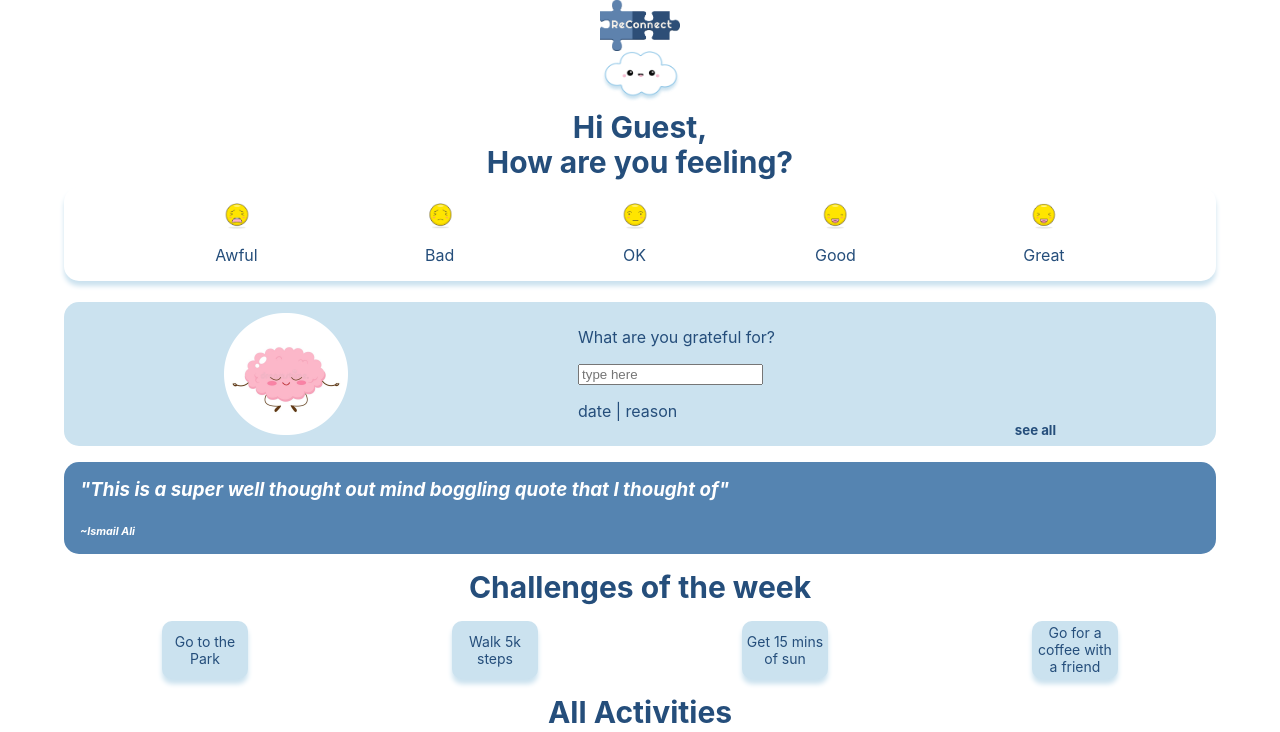
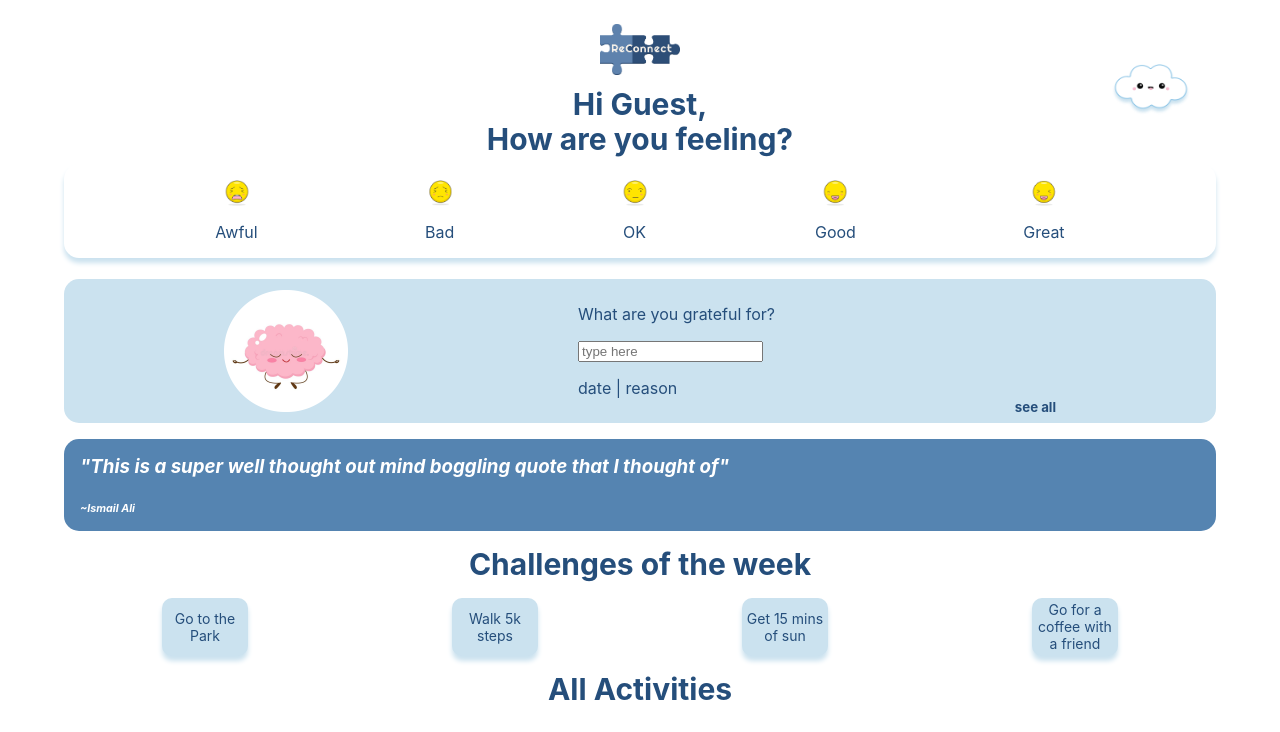
Before and after one commit to maroaraujo/final-project_front-end-surch, a Next.js app in the folder reconnect/: page /home in a window 1280 px wide. Shown: the top 732 px of the page. Built offline with nearby package versions, Linux system fonts and the light colour scheme; no server answers.

Commit message:
Fixed cloud

```diff
--- a/reconnect/component/Carousel/Carousel.js
+++ /dev/null
@@ -1,50 +0,0 @@
-/* import React, { useRef, useState } from "react";
-// Import Swiper React components
-import { Swiper, SwiperSlide } from "swiper/react";
-
-// Import Swiper styles
-import "swiper/css";
-import "swiper/css/pagination";
-
-
-// import required modules
-import { Pagination } from "swiper";
-
-export default function Carousel() {
-  return (
-    <>
-      <Swiper
-        slidesPerView={3}
-        spaceBetween={30}
-        pagination={{
-          clickable: true,
-        }}
-        modules={[Pagination]}
-        className="mySwiper"
-      >
-        <SwiperSlide>Slide 1</SwiperSlide>
-        <SwiperSlide>Slide 2</SwiperSlide>
-        <SwiperSlide>Slide 3</SwiperSlide>
-        <SwiperSlide>Slide 4</SwiperSlide>
-        <SwiperSlide>Slide 5</SwiperSlide>
-        <SwiperSlide>Slide 6</SwiperSlide>
-        <SwiperSlide>Slide 7</SwiperSlide>
-        <SwiperSlide>Slide 8</SwiperSlide>
-        <SwiperSlide>Slide 9</SwiperSlide>
-      </Swiper>
-    </>
-  );
-}
- */
-
-import React, { Component } from 'react'
-
-import ScrollContainer from 'react-indiana-drag-scroll'
-
-export default function Carousel() {
-    return (
-      <ScrollContainer className="scroll-container">
-        [ "eergergergreg", "regfergerg", "ggergerge"]
-      </ScrollContainer>
-    )
-}
--- a/reconnect/component/Carousel/Carousel.modules.css
+++ /dev/null
@@ -1,47 +0,0 @@
-#app { height: 100% }
-html,
-body {
-  position: relative;
-  height: 100%;
-}
-
-body {
-  background: #eee;
-  font-family: Helvetica Neue, Helvetica, Arial, sans-serif;
-  font-size: 14px;
-  color: #000;
-  margin: 0;
-  padding: 0;
-}
-
-.swiper {
-  width: 100%;
-  height: 100%;
-}
-
-.swiper-slide {
-  text-align: center;
-  font-size: 18px;
-  background: #fff;
-
-  /* Center slide text vertically */
-  display: -webkit-box;
-  display: -ms-flexbox;
-  display: -webkit-flex;
-  display: flex;
-  -webkit-box-pack: center;
-  -ms-flex-pack: center;
-  -webkit-justify-content: center;
-  justify-content: center;
-  -webkit-box-align: center;
-  -ms-flex-align: center;
-  -webkit-align-items: center;
-  align-items: center;
-}
-
-.swiper-slide img {
-  display: block;
-  width: 100%;
-  height: 100%;
-  object-fit: cover;
-}
--- a/reconnect/component/DisplayLogo/DisplayLogo.js
+++ b/reconnect/component/DisplayLogo/DisplayLogo.js
@@ -1,8 +1,12 @@
 import logo from "../../public/images/logo.png"
 import Image from "next/image"
+import styles from "../../styles/Home.module.css"
 
 export default function DisplayLogo(){
     return(
+        <div className={styles.displayLogo}>
+
         <Image src={logo} alt="Reconnect Logo" width={80.4} height={51.7} />
+        </div>
     )
 }
--- a/reconnect/pages/home.js
+++ b/reconnect/pages/home.js
@@ -13,7 +13,6 @@ import breathingPic from "../public/images/Breathing.png"
 import stretchingPic from "../public/images/Stretching.png"
 import yogaPic from "../public/images/Yoga.png"
 import { useUser } from "@auth0/nextjs-auth0";
-import Carousel from "../component/Carousel/Carousel";
 
 export default function Home() {
   const { user, error, isLoading } = useUser();
@@ -27,8 +26,10 @@ export default function Home() {
       </Head>
 
       <main className={styles.main}>
-        <DisplayLogo className={styles.displayLogo} />
+        <DisplayLogo  />
+        <div className={styles.mascotContainer}>
         <MascotSmall className={styles.mascotSmall} />
+        </div>
         <h1 className={styles.title}>
           Hi Guest,
           <br />
--- a/reconnect/styles/Home.module.css
+++ b/reconnect/styles/Home.module.css
@@ -222,3 +222,13 @@
 .spacetoNavBar{
   height: 10vh;
 }
+.mascotContainer{
+  position: absolute;
+  top:8vh;
+  left:auto;
+  bottom: auto;
+  right: 7vw;
+}
+.displayLogo{
+  margin-top: 3vh;
+}
```
Also changed, not shown: 1 other file (tests, documents, lock files or other folders).
